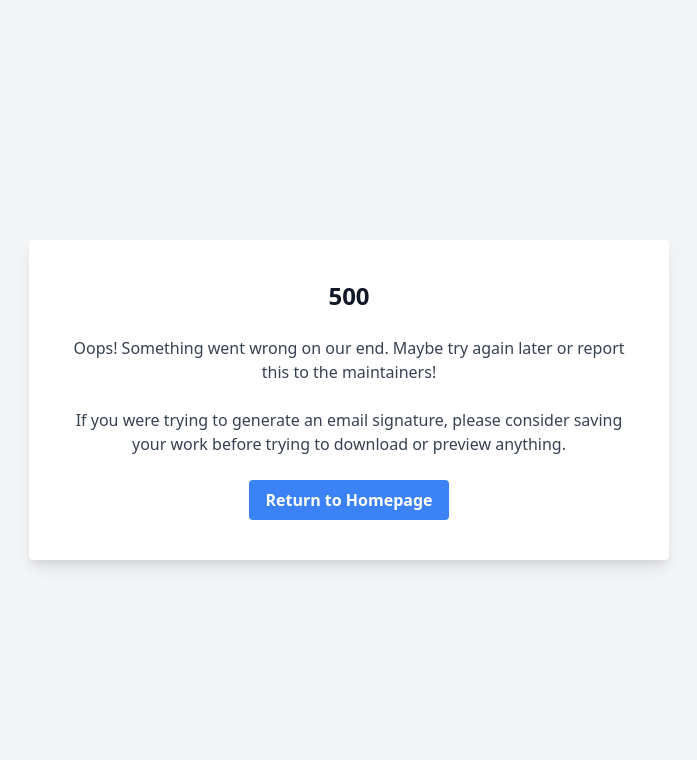
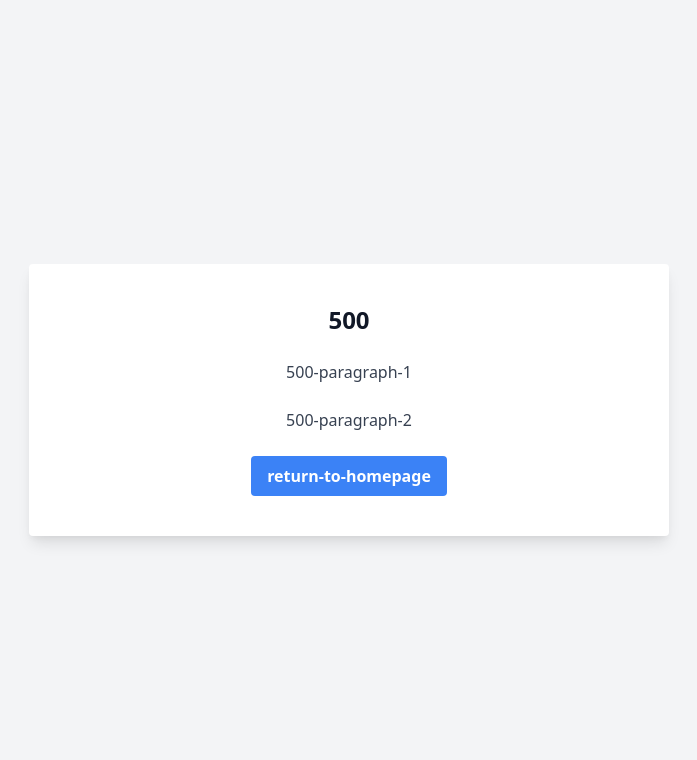
Before and after one commit to MorganKryze/Emails-Signature-Generator-Website, a Django app: template generator/templates/500.html in a window 1280 px wide. Shown: the top 760 px of the page, without its empty margins (291-988 px from the left). Run offline with Django 4.2, Linux system fonts and the light colour scheme; the template is opened without the code that fills it, so the values that code supplies are empty.

Commit message:
🚧 404 and 500

```diff
--- a/generator/templates/404.html
+++ b/generator/templates/404.html
@@ -1,8 +1,8 @@
-{% extends "base.html" %} {% block body_content %}
+{% extends "base.html" %} {% block body_content %} {% load i18n %}
 <body class="bg-gray-100 flex items-center justify-center h-screen">
   <div class="bg-white p-10 rounded shadow-lg w-1/2 text-center">
     <h2 class="text-2xl font-bold mb-6 text-gray-900">
-      Oops! The page you're looking for does not exist.
+      {% trans "404-title" %}
     </h2>
     <img
       src="https://raw.githubusercontent.com/MorganKryze/Emails-Signature-Generator-Website/main/assets/img/404.svg"
@@ -14,7 +14,7 @@
         href="{% url 'home' %}"
         class="bg-blue-500 hover:bg-blue-700 text-white font-bold py-2 px-4 rounded focus:outline-none focus:shadow-outline"
       >
-        Return to Homepage
+        {% trans "return-to-homepage" %}
       </a>
     </div>
   </div>
--- a/generator/templates/500.html
+++ b/generator/templates/500.html
@@ -1,21 +1,19 @@
-{% extends "base.html" %} {% block body_content %}
+{% extends "base.html" %} {% block body_content %}{% load i18n %}
 <body class="bg-gray-100 flex items-center justify-center h-screen">
   <div class="bg-white p-10 rounded shadow-lg w-1/2 text-center">
     <h2 class="text-2xl font-bold mb-6 text-gray-900">500</h2>
     <p class="text-gray-700 mb-6">
-      Oops! Something went wrong on our end. Maybe try again later or report this
-      to the maintainers!
+      {% trans "500-paragraph-1" %}
     </p>
     <p class="text-gray-700 mb-6">
-      If you were trying to generate an email signature, please consider saving
-      your work before trying to download or preview anything.
+      {% trans "500-paragraph-2" %}
     </p>
     <div class="flex justify-center">
       <a
         href="{% url 'home' %}"
         class="bg-blue-500 hover:bg-blue-700 text-white font-bold py-2 px-4 rounded focus:outline-none focus:shadow-outline"
       >
-        Return to Homepage
+        {% trans "return-to-homepage" %}
       </a>
     </div>
   </div>
```
Also changed, not shown: generator/locale/de/LC_MESSAGES/django.po, generator/locale/en/LC_MESSAGES/django.po, generator/locale/es/LC_MESSAGES/django.po, generator/locale/fr/LC_MESSAGES/django.po, 1 other file.
